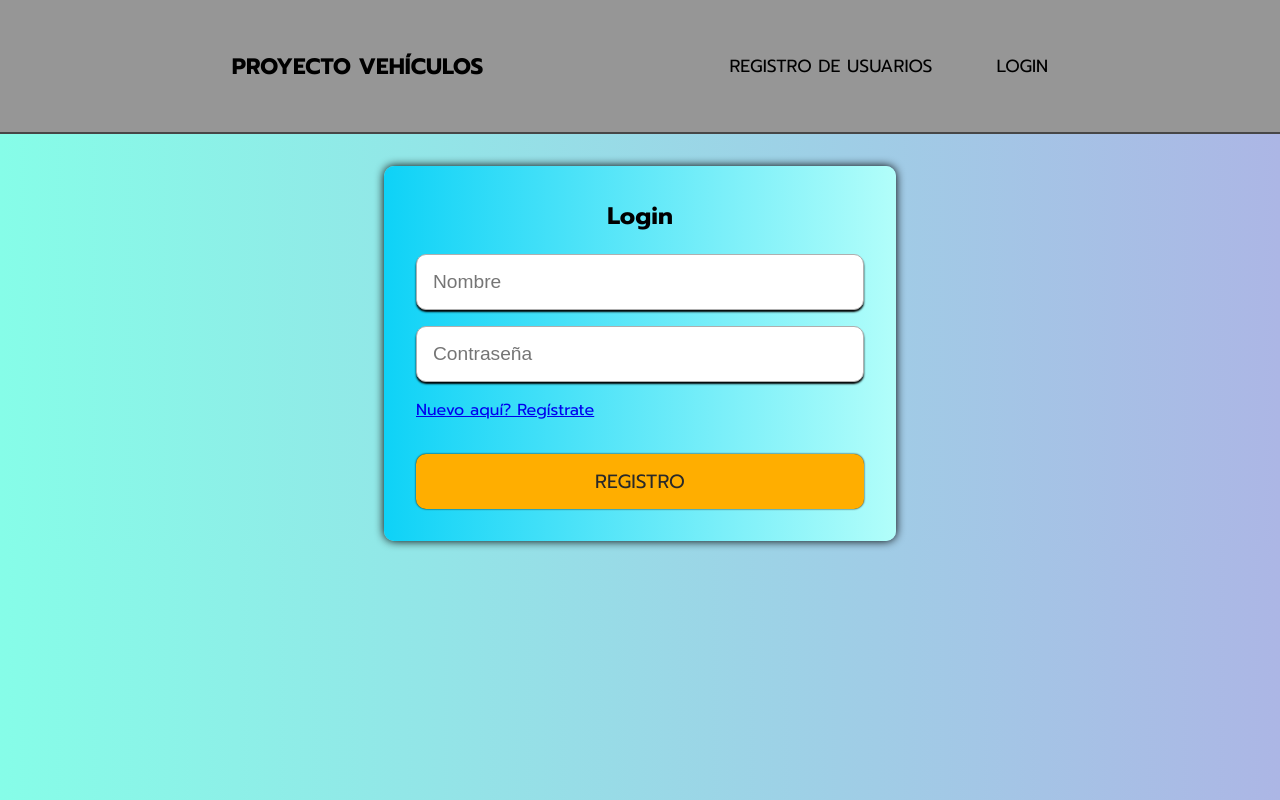
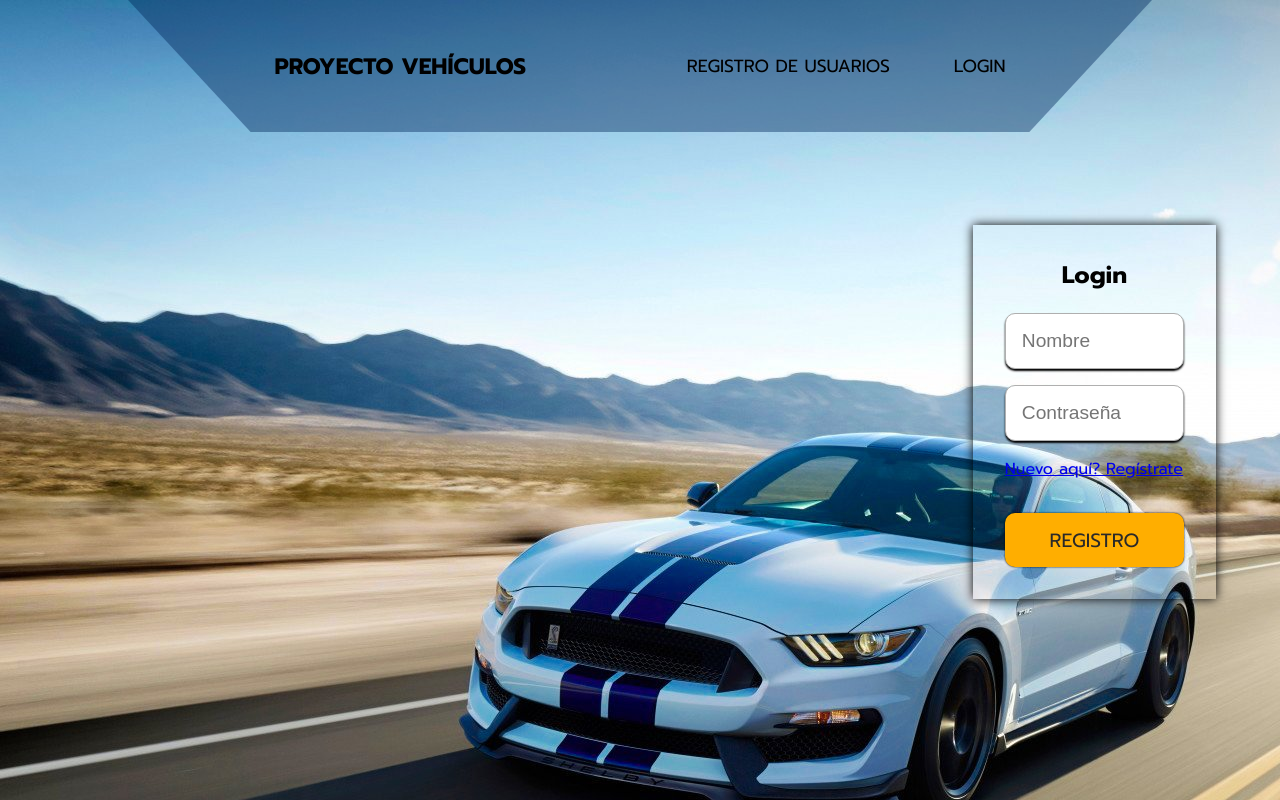
Before and after one commit to Carlitosaguilaar/ProyectoServidoresT1, a PHP site: page / in a window 1280 px wide. Run offline with PHP 8.4, Linux system fonts and the light colour scheme.

Commit message:
empezamos con algunos estilos al login

```diff
--- a/app.css
+++ b/estilos/app.css
@@ -7,9 +7,9 @@ html{
     box-sizing: inherit;
 }
 body{
-    background: #acb6e5;  /* fallback for old browsers */
-    background: -webkit-linear-gradient(to right, #86fde8, #acb6e5);  /* Chrome 10-25, Safari 5.1-6 */
-    background: linear-gradient(to right, #86fde8, #acb6e5); /* W3C, IE 10+/ Edge, Firefox 16+, Chrome 26+, Opera 12+, Safari 7+ */
+    background-image: url("imagenes/ford.jpg");
+    background-repeat: no-repeat;
+
     margin: 0;
     padding: 0;
     font-family: 'Prompt', sans-serif;
@@ -21,12 +21,17 @@ body{
 
 /* Header */
 .headerr{
-    border-bottom: 2px solid rgb(71, 71, 71);
+
     background-color: rgb(150, 150, 150);
     padding: 1.1rem;
     margin-bottom: 2rem;
     display: flex;
     justify-content: space-evenly;
+    clip-path: polygon(12% 100%, 88% 100%, 100% 0, 0 0);
+    width: 80%;
+    margin: 0 auto;
+    background-color: #01285a6e;
+
 
 
 }
@@ -60,18 +65,33 @@ body{
     align-items: center;
     justify-content: center;
     flex-direction: column;
+    height: 70vh;
 }
 .formulario{
-    background-color: white;
     padding: 2rem;
     width: 40%;
     display: flex;
     flex-direction: column;
-    border-radius: 10px;
-    background: #B2FEFA;  /* fallback for old browsers */
-    background: -webkit-linear-gradient(to right, #0ED2F7, #B2FEFA);  /* Chrome 10-25, Safari 5.1-6 */
-    background: linear-gradient(to right, #0ED2F7, #B2FEFA); /* W3C, IE 10+/ Edge, Firefox 16+, Chrome 26+, Opera 12+, Safari 7+ */
-    box-shadow: 0 0 10px black;
+    box-shadow: 0px 0px 10px black;
+
+}
+.contenedor_form_login{
+
+    display: flex;
+    align-items: center;
+    justify-content: right;
+    height: 70vh;
+    margin-right: 4rem;
+
+}
+.formulario_login{
+    padding: 2rem;
+    width: 20%;
+    display: flex;
+    flex-direction: column;
+    box-shadow: 0px 0px 10px black;
+
+
 }
 .login_titulo{
     text-align: center;
@@ -88,6 +108,7 @@ body{
     font-size: 1.2rem;
     width: 100%;
     box-shadow: 0px 2px 2px black;
+
 }
 .formulario2 .inputs{
     padding: 1rem;
--- a/index.php
+++ b/index.php
@@ -13,18 +13,18 @@
     <link rel="preconnect" href="https://fonts.googleapis.com">
     <link rel="preconnect" href="https://fonts.gstatic.com" crossorigin>
     <link href="https://fonts.googleapis.com/css2?family=Prompt:ital,wght@0,300;0,400;0,700;0,900;1,900&display=swap" rel="stylesheet">
-    <link rel="stylesheet" href="app.css">
+    <link rel="stylesheet" href="estilos/app.css">
 
 
 </head>
 <body>
     <?php require "partials/header.php" ?>
-    <div class="contenedor_form">
+    <div class="contenedor_form_login">
 
-        <form action="login.php" class="formulario" method="POST">
+        <form action="login.php" class="formulario_login" method="POST">
                 <h2 class="login_titulo">Login</h2>
                 <div class="campo">
-                    <input type="text" name="nombre" class="inputs" placeholder="Nombre">
+                    <input type="text" name="nombre" class="inputs" placeholder="Nombre" autocomplete="off">
                 </div>
                 <div class="campo">
                     <input type="password" name="password" class="inputs" placeholder="Contraseña">
--- a/lista_servicios.php
+++ b/lista_servicios.php
@@ -147,6 +147,7 @@ if ($inc){
                             $id_vehiculo_fk = $row3['ID_vehiculo'];
                             $nombre_servicio= $row3['Nombre'];
                             $precio_servicio = $row3['Precio'];
+                            $fecha = $row3['fecha'];
 
 
                     ?>
@@ -158,7 +159,7 @@ if ($inc){
 
                                 <input type="submit" id="nombre_servicio" name="nombre_servicio" class="inputs" value="<?php echo $nombre_servicio ?>">
 
-                                <input type="text" id="precio_servicio" name="precio_servicio" class="inputs" value="Precio: <?php echo $precio_servicio ?>" readonly>
+                                <input type="date" id="fecha" name="fecha" class="inputs" value="<?php echo $fecha ?>" readonly>
                                 <input type="hidden" name="id_vehiculo" value="<?php echo $id_vehiculo_fk ?>">
                                 <input type="hidden" name="id_servicio" value="<?php echo $id_servicio ?>">
                                 <input type="hidden" name="nombre_usu" value="<?php echo $nombre ?>">
@@ -189,6 +190,9 @@ if ($inc){
                     <input type="hidden" name="id_servi" value="<?php echo $id_servicio ?>">
                     <input type="hidden" name="id_vehi" value="<?php echo $id_vehii ?>">
                     <input type="hidden" name="id_usu" value="<?php echo $id_usu ?>">
+                    <input type="hidden" name="matricula" value="<?php echo $matricula ?>">
+
+
                 </form>
 
 
--- a/registro_servicios.php
+++ b/registro_servicios.php
@@ -3,6 +3,7 @@
     $vehiculo = $_GET["id_vehi"];
     $id_servicio = $_GET["id_servi"];
     $id_usuario = $_GET["id_usu"];
+    $matricula = $_GET["matricula"];
     require "conexion_database.php";
 
 
@@ -29,8 +30,8 @@
             </div>
 
             <div class="campo">
-                <label for="precio_servicio">Precio: </label>
-                <input type="text" id="precio_servicio" name="precio_servicio"  placeholder="Marca" class="inputs" required>
+                <label for="precio_servicio">Fecha: </label>
+                <input type="date" id="fecha" name="fecha"  class="inputs" required>
             </div>
 
             <div class="campo">
@@ -38,6 +39,7 @@
                 <input type="hidden" id="id_vehiculo" name="id_vehiculo" value="<?php echo $vehiculo ?>" required>
                 <input type="hidden" id="id_servicio" name="id_servicio" value="<?php echo $id_servicio ?>">
                 <input type="hidden" id="id_usu" name="id_usu" value="<?php echo $id_usuario?>">
+                <input type="hidden" id="matricula" name="matricula" value="<?php $matricula ?>">
 
             </div>
 
```
Also changed, not shown: Vehiculos_copy.php (+4 -4 lines), insertar_servicio.php (+5 -3 lines), estilos/imagenes/ford.jpg (added).
